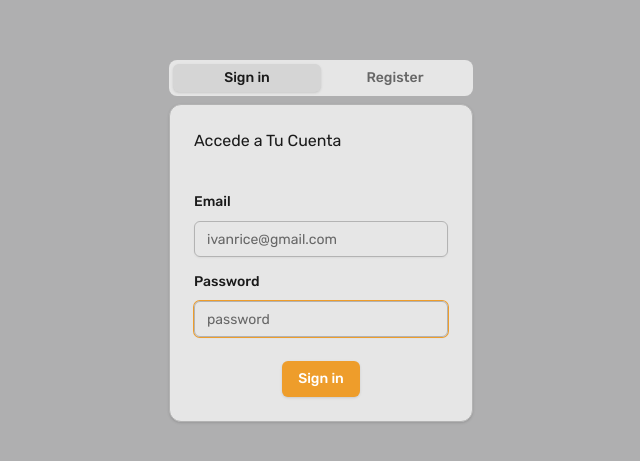
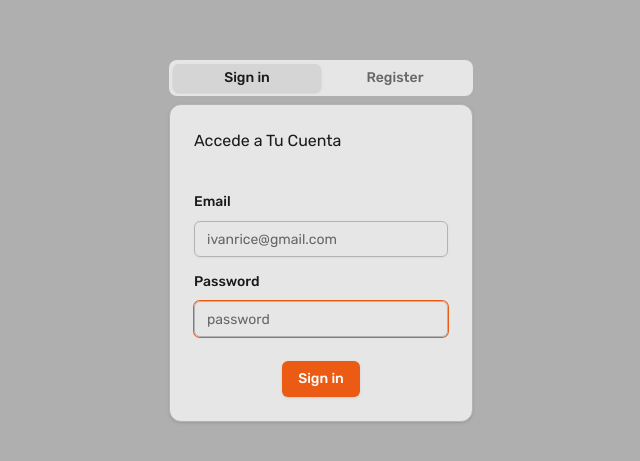
Before and after one commit to Ivanricee/weeklytodo, a React (Vite) app: page / in a window 1280 px wide. Shown: the part 159-620 px from the top of the page, without its empty margins (319-959 px from the left). Built offline with nearby package versions, Linux system fonts and the light colour scheme; no server answers.

Commit message:
refactor: modify primary color

```diff
--- a/src/styles/index.css
+++ b/src/styles/index.css
@@ -14,7 +14,7 @@
         --input: 0 0% 70%;
         --card: 0 0% 90%;
         --card-foreground: 0 0% 10%;
-        --primary: 35 85% 55%;
+        --primary: 20 85% 50%;
         --primary-foreground: 0 0% 100%;
         --secondary: 0 0% 40%;
         --secondary-foreground: 0 0% 100%;
@@ -22,7 +22,7 @@
         --accent-foreground: 0 0% 100%;
         --destructive: 0 70% 45%;
         --destructive-foreground: 0 0% 100%;
-        --ring: 35 85% 55%;
+        --ring: 20 85% 50%;
         --radius: 0.5rem;
       }
 
```
